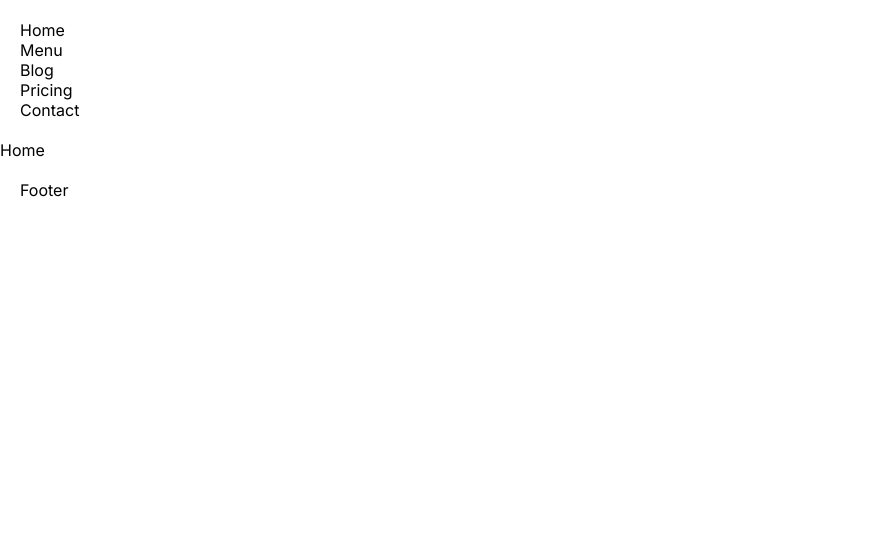
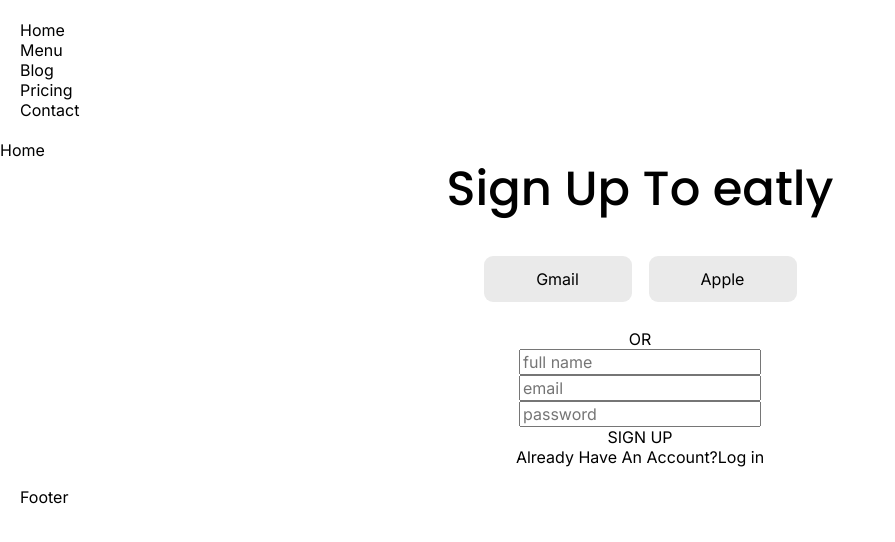
Before and after one commit to FoxNestProduction/finalProjectStore, a React (Create React App) app in the folder client/: page / in a window 1280 px wide. Shown: the top 542 px of the page, without its empty margins (0-895 px from the left). Built offline with nearby package versions, Linux system fonts and the light colour scheme; no server answers.

Commit message:
Added some styles from SignUpComponent

```diff
--- a/client/src/components/forms/SignUpForm/SignUpForm.module.js
+++ b/client/src/components/forms/SignUpForm/SignUpForm.module.js
@@ -21,12 +21,14 @@
       onSubmit={handleSubmit}
       validationSchema={validationSchema}
     >
-
-      {({ isValid }) => {
+      {({ isValid }) => (
         <Form className={classNames(styles.formContainer)}>
           <h1 className={classNames(styles.title)}>Sign Up To eatly</h1>
-          <button type="button">Gmail</button>
-          <button type="button">Apple</button>
+          <div className={classNames(styles.buttonWrapper)}>
+            <button type="button">Gmail</button>
+            <button type="button">Apple</button>
+          </div>
+          <p>OR</p>
           <Field type="text" name="fullName" placeholder="full name" />
           <Field type="email" name="fullName" placeholder="email" />
           <Field type="password" name="fullName" placeholder="password" />
@@ -35,8 +37,8 @@
             Already Have An Account?
             <Link to="/">Log in</Link>
           </p>
-        </Form>;
-      }}
+        </Form>
+      )}
     </Formik>
   );
 };
--- a/client/src/components/forms/SignUpForm/SignUpForm.module.scss
+++ b/client/src/components/forms/SignUpForm/SignUpForm.module.scss
@@ -1,11 +1,24 @@
 @import "../../../styles/variables";
+@import "../../../styles/mixins";
 
 .formContainer {
-  position: absolute;
-  width: 500px;
-  height: 500px;
+  @include flex(center, center, column);
 }
 
 .title {
-  font-size: 28px;
+  @include subTitle;
+  margin-bottom: 38px;
 }
+
+.buttonWrapper {
+  @include flex;
+  gap: 17px;
+  margin-bottom: 27px;
+
+  button {
+    background-color: $signUpButtons-color;
+    height: $buttonSmall-height;
+    width: 148px;
+    border-radius: 9px;
+  }
+}
--- a/client/src/pages/Home/Home.js
+++ b/client/src/pages/Home/Home.js
@@ -2,6 +2,7 @@
 import SignUpForm from '../../components/forms/SignUpForm/SignUpForm.module';
 
 const HomePage = () => {
+  console.log(SignUpForm);
   return (
     <>
       <h1>Home</h1>
--- a/client/src/styles/_variables.scss
+++ b/client/src/styles/_variables.scss
@@ -21,6 +21,8 @@
 $textFooter-color: #969696;
 $text-color: #2B2B2B;
 
+$signUpButtons-color: #EAEAEA;
+
 
 //--- FONTS ---
 $font-inter: 'Inter', sans-serif;
```
